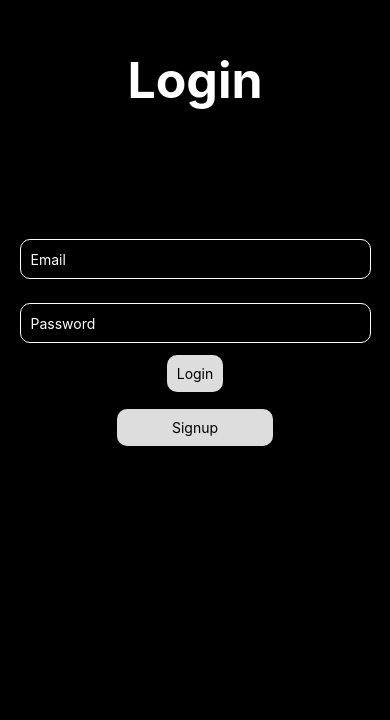
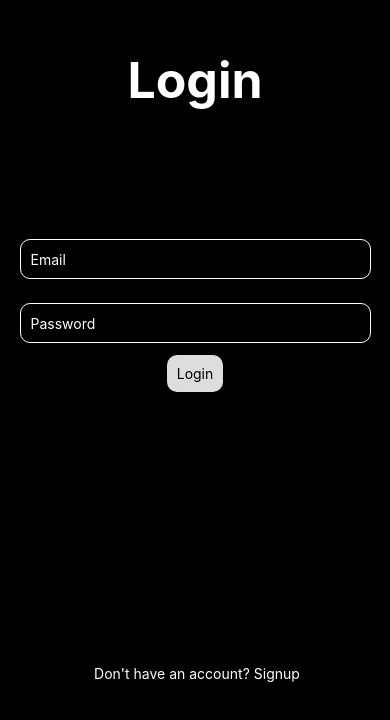
Before and after one commit to Zrrkrr/VisualizeInterior, a React Native app: screen /Login in a window 390 px wide. Shown: the part 106-826 px from the top of the page. Built offline with nearby package versions, Linux system fonts and the light colour scheme.

Commit message:
Login and SignUp Connected

```diff
--- a/App.js
+++ b/App.js
@@ -1,11 +1,11 @@
 import { View, Text,StyleSheet } from 'react-native'
 import React from 'react'
-import Login from './screen/Login'
+import AppNav from './navigation/AppNav'
 
 export default function App() {
   return (
     <View style={styles.container}>
-      <Login/>
+      <AppNav/>
     </View>
   )
 }
--- /dev/null
+++ b/navigation/AppNav.js
@@ -0,0 +1,23 @@
+// In App.js in a new project
+
+import * as React from "react";
+import { View, Text } from "react-native";
+import { NavigationContainer } from "@react-navigation/native";
+import { createNativeStackNavigator } from "@react-navigation/native-stack";
+import Login from "../screen/Login";
+import SignUp from "../screen/Signup";
+
+const Stack = createNativeStackNavigator();
+
+function AppNav() {
+  return (
+    <NavigationContainer>
+      <Stack.Navigator screenOptions={{ headerShown: false }}>
+        <Stack.Screen name="Login" component={Login} />
+        <Stack.Screen name="SignUp" component={SignUp} />
+      </Stack.Navigator>
+    </NavigationContainer>
+  );
+}
+
+export default AppNav;
--- a/package.json
+++ b/package.json
@@ -9,10 +9,14 @@
     "web": "expo start --web"
   },
   "dependencies": {
+    "@react-navigation/native": "^6.1.18",
+    "@react-navigation/native-stack": "^6.11.0",
     "expo": "~51.0.28",
     "expo-status-bar": "~1.12.1",
     "react": "18.2.0",
-    "react-native": "0.74.5"
+    "react-native": "0.74.5",
+    "react-native-safe-area-context": "^4.11.0",
+    "react-native-screens": "^3.34.0"
   },
   "devDependencies": {
     "@babel/core": "^7.20.0"
--- a/screen/Login.js
+++ b/screen/Login.js
@@ -1,14 +1,30 @@
-import { StyleSheet, Text, View, TextInput, Button, TouchableOpacity } from "react-native";
-import React from 'react'
+import {
+  StyleSheet,
+  Text,
+  View,
+  TextInput,
+  Button,
+  TouchableOpacity,
+} from "react-native";
+import React from "react";
+import { useNavigation } from "@react-navigation/native";
 
 const Login = () => {
+  const navigation = useNavigation();
+  const onSignup = () => {
+    navigation.navigate("SignUp");
+  };
   return (
     <View style={styles.container}>
       <View style={styles.titleCont}>
         <Text style={styles.title}>Login</Text>
       </View>
       <View style={styles.inputCont}>
-                <TextInput style={styles.input} placeholder="Email" placeholderTextColor={"#fff"} />
+        <TextInput
+          style={styles.input}
+          placeholder="Email"
+          placeholderTextColor={"#fff"}
+        />
         <TextInput
           style={styles.input}
           placeholder="Password"
@@ -21,21 +37,21 @@ const Login = () => {
           <Text>Login</Text>
         </TouchableOpacity>
       </View>
-            <View>
-                <TouchableOpacity styles={styles.dontAccount}>
-                    <Text>Don't have an account?</Text>
+      <View style={styles.signupCont}>
+        <TouchableOpacity style={styles.dontAccount} onPress={onSignup}>
+          <Text style={{ color: "white" }}>Don't have an account?</Text>
         </TouchableOpacity>
         <View>
-                    <TouchableOpacity style={styles.signup}>
-                        <Text>Signup</Text>
+          <TouchableOpacity style={styles.signup} onPress={onSignup}>
+            <Text style={{ color: "white" }}>Signup</Text>
           </TouchableOpacity>
         </View>
       </View>
     </View>
   );
-}
+};
 
-export default Login
+export default Login;
 
 const styles = StyleSheet.create({
   container: {
@@ -51,7 +67,7 @@ const styles = StyleSheet.create({
   title: {
     fontSize: 50,
     fontWeight: "bold",
-        color: "#FFF"
+    color: "#FFF",
   },
   inputCont: {
     // backgroundColor: "#000",
@@ -60,7 +76,6 @@ const styles = StyleSheet.create({
     alignItems: "center",
     marginTop: "30%",
     color: "#fff",
-
   },
   input: {
     height: 40,
@@ -73,23 +88,23 @@ const styles = StyleSheet.create({
     color: "#fff",
   },
   button: {
-        alignItems: 'center',
-        backgroundColor: '#DDDDDD',
+    alignItems: "center",
+    backgroundColor: "#DDDDDD",
     padding: 10,
     borderRadius: 10,
   },
+  signupCont: {
+    marginTop: "70%",
+    flexDirection: "row",
+  },
   dontAccount: {
-        color: "#fff",
-        marginTop: "10%",
+    marginRight: "2%",
     backgroundColor: "#000",
   },
   signup: {
-        // color: "#fff",
-        // marginTop: "5%",
+    alignItems: "center",
+    borderRadius: 10,
+    justifyContent: "flex-end",
     // backgroundColor: "#fff",
-        alignItems: 'center',
-        backgroundColor: '#DDDDDD',
-        padding: 10,
-        borderRadius: 10,
   },
 });
```
Also changed, not shown: 1 other file (tests, documents, lock files or other folders). Lines whose indentation alone changed are shown as unchanged.
